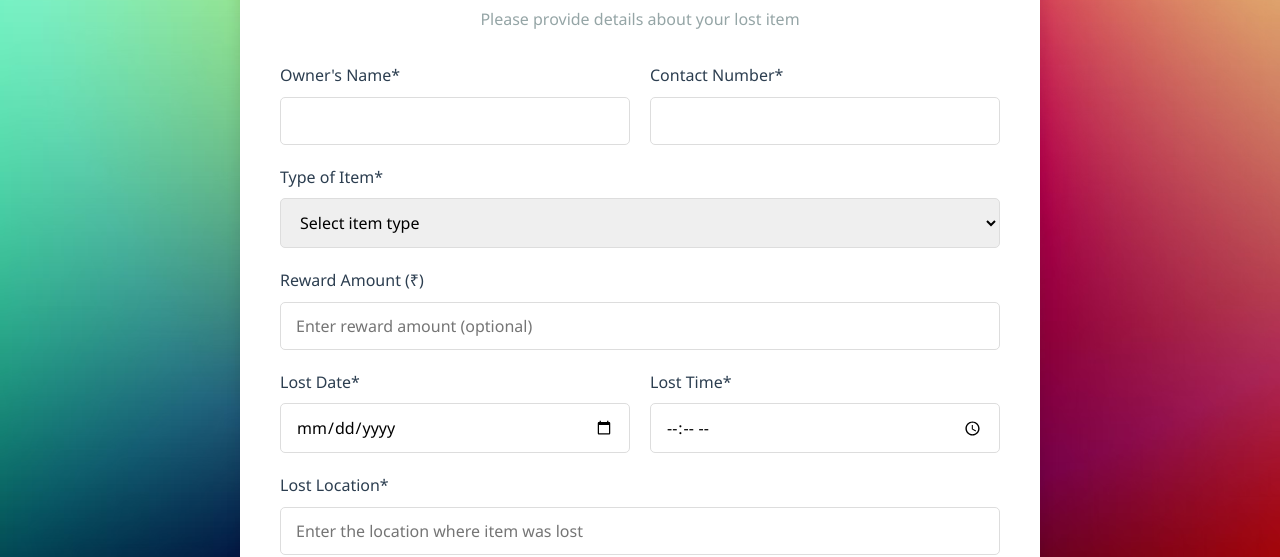
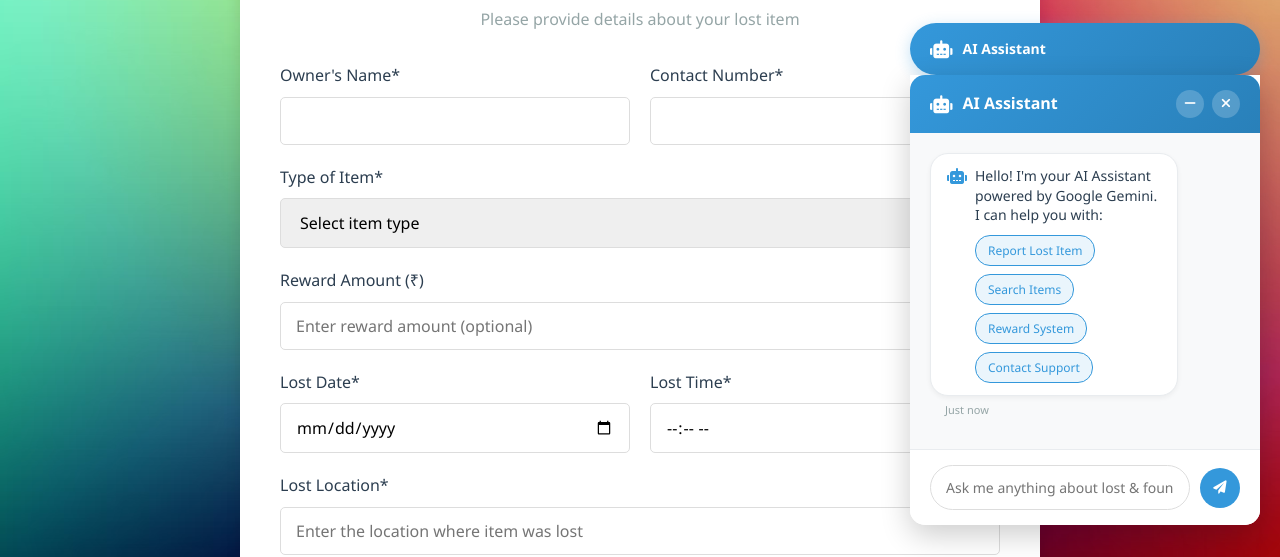
Before and after one commit to ChaitanyaGupta21/lost-found, a plain HTML site: page report-lost.html in a window 1280 px wide. Shown: the part 255-812 px from the top of the page. Drawn offline with Linux system fonts and the light colour scheme.

Commit message:
Update report-lost.html

```diff
--- a/report-lost.html
+++ b/report-lost.html
@@ -270,6 +270,65 @@
     </footer>
 
     <script src="js/script.js"></script>
+
+    <!-- AI Chatbot Assistant -->
+    <div class="chatbot-widget" id="chatbotWidget">
+        <!-- Chatbot Toggle Button -->
+        <div class="chatbot-toggle" id="chatbotToggle">
+            <i class="fas fa-robot"></i>
+            <span>AI Assistant</span>
+        </div>
+
+        <!-- Chatbot Interface -->
+        <div class="chatbot-body" id="chatbotBody">
+            <!-- Chatbot Header -->
+            <div class="chatbot-header" id="chatbotHeader">
+                <div class="chatbot-title">
+                    <i class="fas fa-robot"></i>
+                    <span>AI Assistant</span>
+                </div>
+                <div class="chatbot-controls">
+                    <button class="minimize-btn" id="minimizeBtn">
+                        <i class="fas fa-minus"></i>
+                    </button>
+                    <button class="close-btn" id="closeBtn">
+                        <i class="fas fa-times"></i>
+                    </button>
+                </div>
+            </div>
+
+            <!-- Chat Messages -->
+            <div class="chat-messages" id="chatMessages">
+                <!-- Welcome Message -->
+                <div class="message bot-message">
+                    <div class="message-content">
+                        <i class="fas fa-robot"></i>
+                        <div>
+                            <p>Hello! I'm your AI Assistant powered by Google Gemini. I can help you with:</p>
+                            <div class="quick-responses">
+                                <button class="quick-response-btn" data-query="How to report a lost item?">Report Lost Item</button>
+                                <button class="quick-response-btn" data-query="How to search for items?">Search Items</button>
+                                <button class="quick-response-btn" data-query="What is the reward system?">Reward System</button>
+                                <button class="quick-response-btn" data-query="How to contact support?">Contact Support</button>
+                            </div>
+                        </div>
+                    </div>
+                    <div class="message-time">Just now</div>
+                </div>
+            </div>
+
+            <!-- Chat Input -->
+            <div class="chat-input-container">
+                <input type="text" id="chatInput" placeholder="Ask me anything about lost & found...">
+                <button class="send-btn" id="sendBtn">
+                    <i class="fas fa-paper-plane"></i>
+                </button>
+            </div>
+        </div>
+    </div>
+
+    <!-- Google Gemini API Script -->
+    <script src="js/ai-chatbot.js"></script>
     <script>
         document.addEventListener('DOMContentLoaded', function() {
             const imageInput = document.getElementById('item-image');
```
